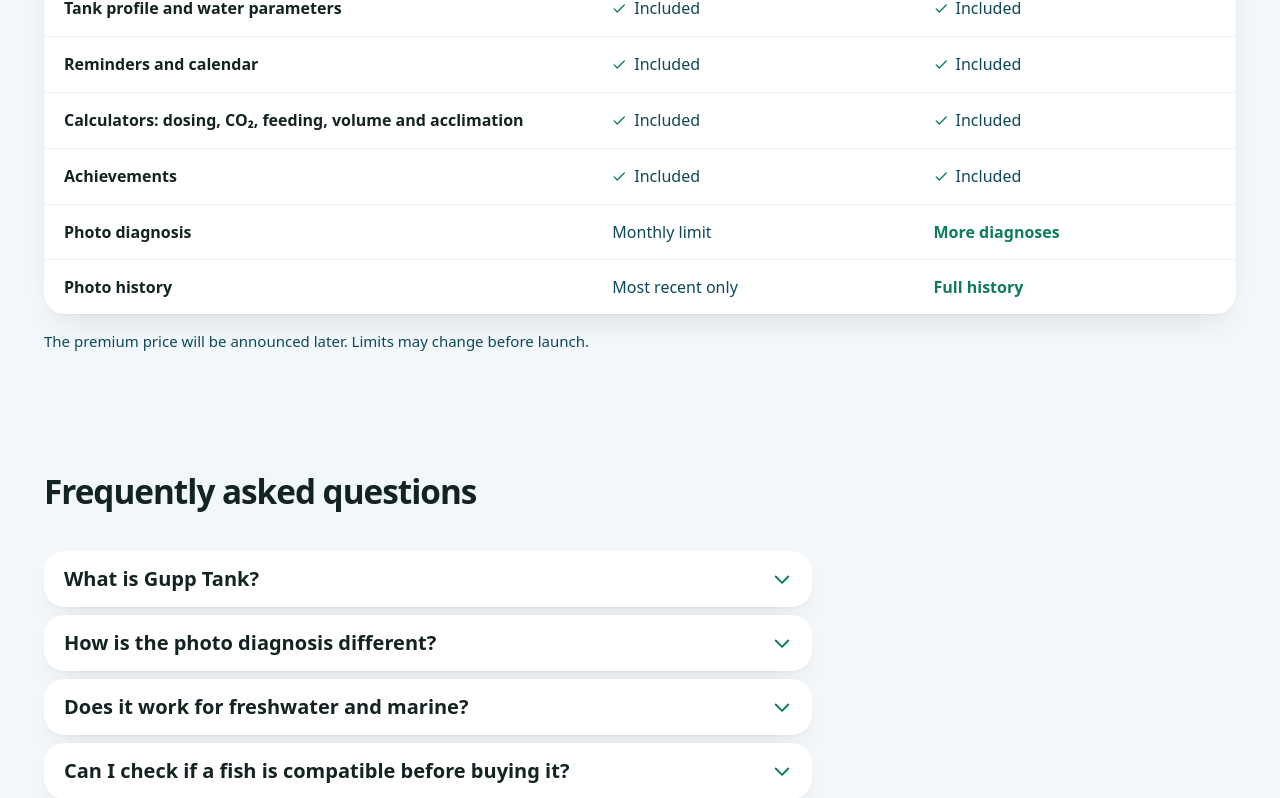
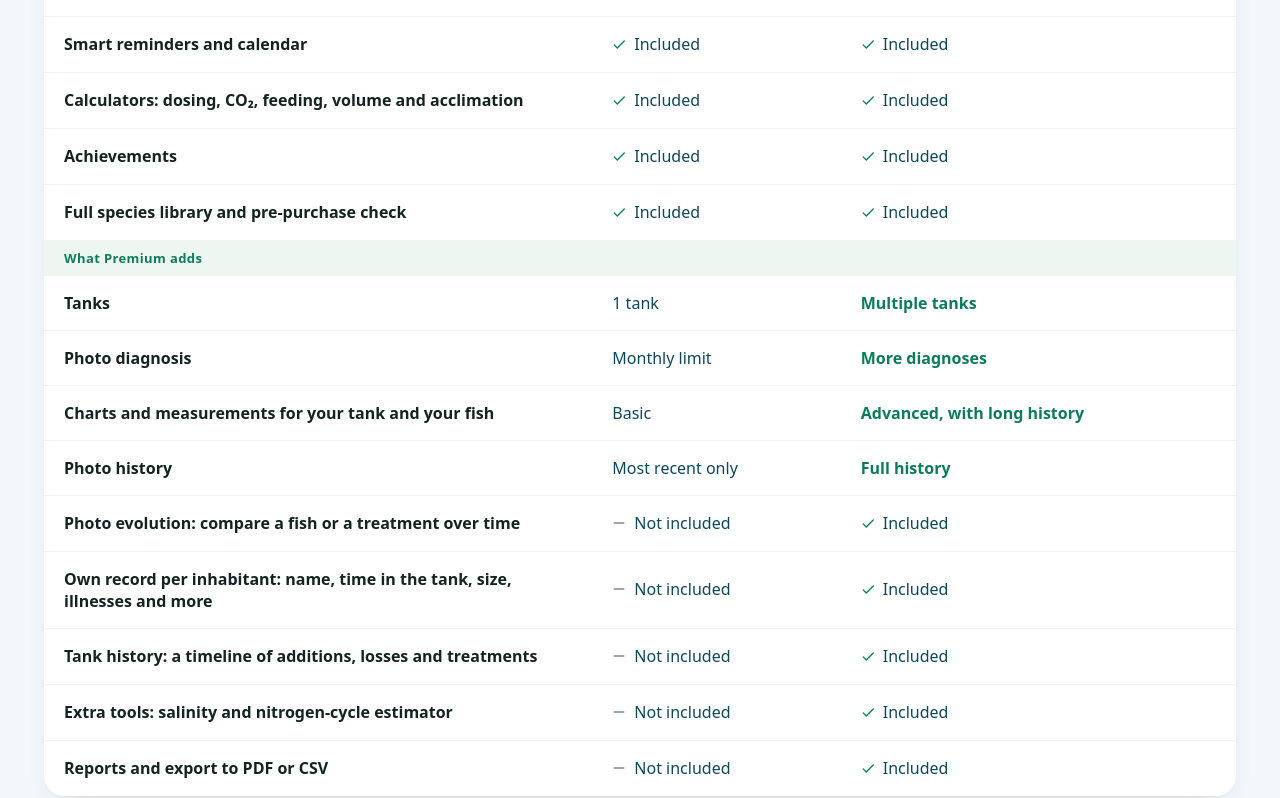
Before and after one commit to Gupp-Tank/gupp-website, a React (Vite) app: page /en in a window 1280 px wide. Shown: the part 2282-3080 px from the top of the page. Built offline with nearby package versions, Linux system fonts and the light colour scheme; a web font is replaced by a local one.

Commit message:
Expand the plan comparison with the decided premium features (#75)

```diff
--- a/scripts/build-icons.mjs
+++ b/scripts/build-icons.mjs
@@ -21,6 +21,7 @@
   flask: ['flask', 'duotone'],
   home: ['house', 'duotone'],
   plus: ['plus', 'bold'],
+  minus: ['minus', 'bold'],
   menu: ['list', 'bold'],
   close: ['x', 'bold'],
   moon: ['moon', 'duotone'],
--- a/src/components/ui/iconData.ts
+++ b/src/components/ui/iconData.ts
@@ -19,6 +19,7 @@
   flask: [{"d":"M208,216H48a8,8,0,0,1-6.86-12.12l30.48-50.8h0c13.23-2.48,32-1.41,56.37,10.92,32.25,16.33,54.75,12.91,67.5,7.65h0l19.34,32.23A8,8,0,0,1,208,216Z","opacity":0.2},{"d":"M221.69,199.77,160,96.92V40h8a8,8,0,0,0,0-16H88a8,8,0,0,0,0,16h8V96.92L34.31,199.77A16,16,0,0,0,48,224H208a16,16,0,0,0,13.72-24.23ZM110.86,103.25A7.93,7.93,0,0,0,112,99.14V40h32V99.14a7.93,7.93,0,0,0,1.14,4.11L183.36,167c-12,2.37-29.07,1.37-51.75-10.11-15.91-8.05-31.05-12.32-45.22-12.81ZM48,208l28.54-47.58c14.25-1.73,30.31,1.85,47.82,10.72,19,9.61,35,12.88,48,12.88a69.89,69.89,0,0,0,19.55-2.7L208,208Z"}],
   home: [{"d":"M216,120v96H152V152H104v64H40V120a8,8,0,0,1,2.34-5.66l80-80a8,8,0,0,1,11.32,0l80,80A8,8,0,0,1,216,120Z","opacity":0.2},{"d":"M219.31,108.68l-80-80a16,16,0,0,0-22.62,0l-80,80A15.87,15.87,0,0,0,32,120v96a8,8,0,0,0,8,8h64a8,8,0,0,0,8-8V160h32v56a8,8,0,0,0,8,8h64a8,8,0,0,0,8-8V120A15.87,15.87,0,0,0,219.31,108.68ZM208,208H160V152a8,8,0,0,0-8-8H104a8,8,0,0,0-8,8v56H48V120l80-80,80,80Z"}],
   plus: [{"d":"M228,128a12,12,0,0,1-12,12H140v76a12,12,0,0,1-24,0V140H40a12,12,0,0,1,0-24h76V40a12,12,0,0,1,24,0v76h76A12,12,0,0,1,228,128Z"}],
+  minus: [{"d":"M228,128a12,12,0,0,1-12,12H40a12,12,0,0,1,0-24H216A12,12,0,0,1,228,128Z"}],
   menu: [{"d":"M228,128a12,12,0,0,1-12,12H40a12,12,0,0,1,0-24H216A12,12,0,0,1,228,128ZM40,76H216a12,12,0,0,0,0-24H40a12,12,0,0,0,0,24ZM216,180H40a12,12,0,0,0,0,24H216a12,12,0,0,0,0-24Z"}],
   close: [{"d":"M208.49,191.51a12,12,0,0,1-17,17L128,145,64.49,208.49a12,12,0,0,1-17-17L111,128,47.51,64.49a12,12,0,0,1,17-17L128,111l63.51-63.52a12,12,0,0,1,17,17L145,128Z"}],
   moon: [{"d":"M227.89,147.89A96,96,0,1,1,108.11,28.11,96.09,96.09,0,0,0,227.89,147.89Z","opacity":0.2},{"d":"M233.54,142.23a8,8,0,0,0-8-2,88.08,88.08,0,0,1-109.8-109.8,8,8,0,0,0-10-10,104.84,104.84,0,0,0-52.91,37A104,104,0,0,0,136,224a103.09,103.09,0,0,0,62.52-20.88,104.84,104.84,0,0,0,37-52.91A8,8,0,0,0,233.54,142.23ZM188.9,190.34A88,88,0,0,1,65.66,67.11a89,89,0,0,1,31.4-26A106,106,0,0,0,96,56,104.11,104.11,0,0,0,200,160a106,106,0,0,0,14.92-1.06A89,89,0,0,1,188.9,190.34Z"}],
--- a/src/i18n/dictionaries/en/pageSections.ts
+++ b/src/i18n/dictionaries/en/pageSections.ts
@@ -15,14 +15,23 @@
   featureHeader: 'Feature',
   freeHeader: 'Free',
   premiumHeader: 'Premium',
+  bothGroup: 'In both plans',
+  premiumGroup: 'What Premium adds',
   rows: [
-    { id: 'tanks', label: 'Tanks', free: { kind: 'value', text: '1 tank' }, premium: { kind: 'more', text: 'Multiple tanks' } },
     { id: 'profile', label: 'Tank profile and water parameters', free: { kind: 'included', text: 'Included' }, premium: { kind: 'included', text: 'Included' } },
-    { id: 'reminders', label: 'Reminders and calendar', free: { kind: 'included', text: 'Included' }, premium: { kind: 'included', text: 'Included' } },
+    { id: 'reminders', label: 'Smart reminders and calendar', free: { kind: 'included', text: 'Included' }, premium: { kind: 'included', text: 'Included' } },
     { id: 'calculators', label: 'Calculators: dosing, CO₂, feeding, volume and acclimation', free: { kind: 'included', text: 'Included' }, premium: { kind: 'included', text: 'Included' } },
     { id: 'achievements', label: 'Achievements', free: { kind: 'included', text: 'Included' }, premium: { kind: 'included', text: 'Included' } },
+    { id: 'species', label: 'Full species library and pre-purchase check', free: { kind: 'included', text: 'Included' }, premium: { kind: 'included', text: 'Included' } },
+    { id: 'tanks', label: 'Tanks', free: { kind: 'value', text: '1 tank' }, premium: { kind: 'more', text: 'Multiple tanks' } },
     { id: 'diagnosis', label: 'Photo diagnosis', free: { kind: 'limited', text: 'Monthly limit' }, premium: { kind: 'more', text: 'More diagnoses' } },
+    { id: 'charts', label: 'Charts and measurements for your tank and your fish', free: { kind: 'limited', text: 'Basic' }, premium: { kind: 'more', text: 'Advanced, with long history' } },
     { id: 'photos', label: 'Photo history', free: { kind: 'limited', text: 'Most recent only' }, premium: { kind: 'more', text: 'Full history' } },
+    { id: 'evolution', label: 'Photo evolution: compare a fish or a treatment over time', free: { kind: 'none', text: 'Not included' }, premium: { kind: 'included', text: 'Included' } },
+    { id: 'fish-record', label: 'Own record per inhabitant: name, time in the tank, size, illnesses and more', free: { kind: 'none', text: 'Not included' }, premium: { kind: 'included', text: 'Included' } },
+    { id: 'tank-history', label: 'Tank history: a timeline of additions, losses and treatments', free: { kind: 'none', text: 'Not included' }, premium: { kind: 'included', text: 'Included' } },
+    { id: 'extra-tools', label: 'Extra tools: salinity and nitrogen-cycle estimator', free: { kind: 'none', text: 'Not included' }, premium: { kind: 'included', text: 'Included' } },
+    { id: 'reports', label: 'Reports and export to PDF or CSV', free: { kind: 'none', text: 'Not included' }, premium: { kind: 'included', text: 'Included' } },
   ],
   note: 'The premium price will be announced later. Limits may change before launch.',
 }
--- a/src/i18n/dictionaries/es/pageSections.ts
+++ b/src/i18n/dictionaries/es/pageSections.ts
@@ -15,14 +15,23 @@
   featureHeader: 'Función',
   freeHeader: 'Gratis',
   premiumHeader: 'Premium',
+  bothGroup: 'En ambos planes',
+  premiumGroup: 'Lo que suma Premium',
   rows: [
-    { id: 'tanks', label: 'Acuarios', free: { kind: 'value', text: '1 acuario' }, premium: { kind: 'more', text: 'Varios acuarios' } },
     { id: 'profile', label: 'Perfil del acuario y parámetros del agua', free: { kind: 'included', text: 'Incluido' }, premium: { kind: 'included', text: 'Incluido' } },
-    { id: 'reminders', label: 'Recordatorios y calendario', free: { kind: 'included', text: 'Incluido' }, premium: { kind: 'included', text: 'Incluido' } },
+    { id: 'reminders', label: 'Recordatorios inteligentes y calendario', free: { kind: 'included', text: 'Incluido' }, premium: { kind: 'included', text: 'Incluido' } },
     { id: 'calculators', label: 'Calculadoras: dosis, CO₂, alimentación, volumen y aclimatación', free: { kind: 'included', text: 'Incluido' }, premium: { kind: 'included', text: 'Incluido' } },
     { id: 'achievements', label: 'Logros', free: { kind: 'included', text: 'Incluido' }, premium: { kind: 'included', text: 'Incluido' } },
+    { id: 'species', label: 'Biblioteca completa de especies y chequeo antes de comprar', free: { kind: 'included', text: 'Incluido' }, premium: { kind: 'included', text: 'Incluido' } },
+    { id: 'tanks', label: 'Acuarios', free: { kind: 'value', text: '1 acuario' }, premium: { kind: 'more', text: 'Varios acuarios' } },
     { id: 'diagnosis', label: 'Diagnóstico por foto', free: { kind: 'limited', text: 'Con límite mensual' }, premium: { kind: 'more', text: 'Más diagnósticos' } },
+    { id: 'charts', label: 'Gráficas y mediciones del acuario y de tus peces', free: { kind: 'limited', text: 'Básicas' }, premium: { kind: 'more', text: 'Avanzadas, con historial largo' } },
     { id: 'photos', label: 'Historial de fotos', free: { kind: 'limited', text: 'Las más recientes' }, premium: { kind: 'more', text: 'Completo' } },
+    { id: 'evolution', label: 'Evolución con fotos: compara un pez o un tratamiento en el tiempo', free: { kind: 'none', text: 'No incluido' }, premium: { kind: 'included', text: 'Incluido' } },
+    { id: 'fish-record', label: 'Ficha propia por habitante: nombre, tiempo en el acuario, tamaño, enfermedades y más', free: { kind: 'none', text: 'No incluido' }, premium: { kind: 'included', text: 'Incluido' } },
+    { id: 'tank-history', label: 'Historial del acuario: línea de tiempo de altas, bajas y tratamientos', free: { kind: 'none', text: 'No incluido' }, premium: { kind: 'included', text: 'Incluido' } },
+    { id: 'extra-tools', label: 'Herramientas extra: salinidad y estimador del ciclo del nitrógeno', free: { kind: 'none', text: 'No incluido' }, premium: { kind: 'included', text: 'Incluido' } },
+    { id: 'reports', label: 'Reportes y exportación a PDF o CSV', free: { kind: 'none', text: 'No incluido' }, premium: { kind: 'included', text: 'Incluido' } },
   ],
   note: 'El precio del plan premium se anunciará más adelante. Los límites pueden ajustarse antes del lanzamiento.',
 }
--- a/src/sections/plans/PlansSection.css
+++ b/src/sections/plans/PlansSection.css
@@ -43,13 +43,23 @@
   color: var(--text-body);
 }
 
+.plans__table .plans__group th {
+  padding-block: var(--space-sm);
+  background: var(--nav-active-bg);
+  color: var(--nav-active-fg);
+  font-family: var(--font-title);
+  font-size: 13px;
+  font-weight: 700;
+  letter-spacing: 0.03em;
+}
+
 .plans__table tbody th {
   font-weight: 600;
   color: var(--text-primary);
 }
 
-.plans__table tbody tr:last-child th,
-.plans__table tbody tr:last-child td {
+.plans__table tbody:last-of-type tr:last-child th,
+.plans__table tbody:last-of-type tr:last-child td {
   border-bottom: 0;
 }
 
@@ -66,6 +76,10 @@
 
 .plans__cell--included .plans__cell-content svg {
   color: var(--primary-green);
+}
+
+.plans__cell--none .plans__cell-content svg {
+  color: var(--text-secondary);
 }
 
 .plans__cell--more .plans__cell-content {
--- a/src/sections/plans/PlansSection.tsx
+++ b/src/sections/plans/PlansSection.tsx
@@ -3,7 +3,7 @@
 import { Heading } from '../../components/ui/Heading'
 import { Icon } from '../../components/ui/Icon'
 import { Text } from '../../components/ui/Text'
-import type { PlanCell, PlansCopy } from '../../types/content'
+import type { PlanCell, PlanRow, PlansCopy } from '../../types/content'
 import './PlansSection.css'
 
 // Meaning never rides on color alone: every cell has words, and the icon only repeats them.
@@ -12,13 +12,35 @@
     <td className={`plans__cell plans__cell--${cell.kind}`}>
       <span className="plans__cell-content">
         {cell.kind === 'included' && <Icon name="check" size={14} />}
+        {cell.kind === 'none' && <Icon name="minus" size={14} />}
         {cell.text}
       </span>
     </td>
   )
 }
 
-export function PlansSection({ heading, caption, featureHeader, freeHeader, premiumHeader, rows, note }: PlansCopy) {
+const isShared = (row: PlanRow) => row.free.kind === 'included' && row.premium.kind === 'included'
+
+function RowGroup({ label, rows }: { label: string; rows: PlanRow[] }) {
+  return (
+    <tbody>
+      <tr className="plans__group">
+        <th scope="colgroup" colSpan={3}>
+          {label}
+        </th>
+      </tr>
+      {rows.map((row) => (
+        <tr key={row.id}>
+          <th scope="row">{row.label}</th>
+          <Cell cell={row.free} />
+          <Cell cell={row.premium} />
+        </tr>
+      ))}
+    </tbody>
+  )
+}
+
+export function PlansSection({ heading, caption, featureHeader, freeHeader, premiumHeader, bothGroup, premiumGroup, rows, note }: PlansCopy) {
   return (
     <Section id="plans" labelledBy="plans-title">
       <Container className="plans__inner">
@@ -35,15 +57,8 @@
                 <th scope="col">{premiumHeader}</th>
               </tr>
             </thead>
-            <tbody>
-              {rows.map((row) => (
-                <tr key={row.id}>
-                  <th scope="row">{row.label}</th>
-                  <Cell cell={row.free} />
-                  <Cell cell={row.premium} />
-                </tr>
-              ))}
-            </tbody>
+            <RowGroup label={bothGroup} rows={rows.filter(isShared)} />
+            <RowGroup label={premiumGroup} rows={rows.filter((row) => !isShared(row))} />
           </table>
         </div>
         <Text className="plans__note">
--- a/src/types/content.ts
+++ b/src/types/content.ts
@@ -142,7 +142,7 @@
   fallbackLabel: string
 }
 
-export type PlanCellKind = 'included' | 'limited' | 'more' | 'value'
+export type PlanCellKind = 'included' | 'limited' | 'more' | 'value' | 'none'
 
 export interface PlanCell {
   kind: PlanCellKind
@@ -162,6 +162,9 @@
   featureHeader: string
   freeHeader: string
   premiumHeader: string
+  /** Group headings: rows included in both plans, and rows where Premium adds something. */
+  bothGroup: string
+  premiumGroup: string
   rows: PlanRow[]
   note: string
 }
--- a/src/types/icon.ts
+++ b/src/types/icon.ts
@@ -15,6 +15,7 @@
   | 'flask'
   | 'home'
   | 'plus'
+  | 'minus'
   | 'menu'
   | 'close'
   | 'moon'
```
Also changed, not shown: 1 other file (tests, documents, lock files or other folders).
